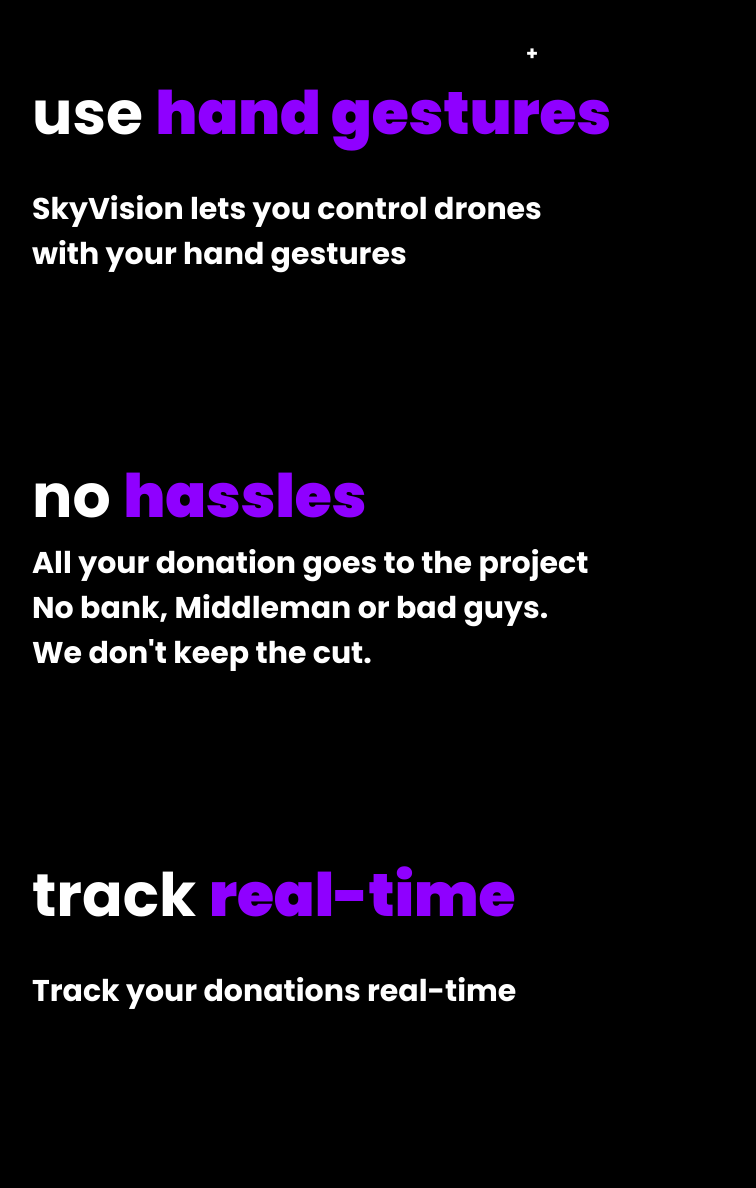
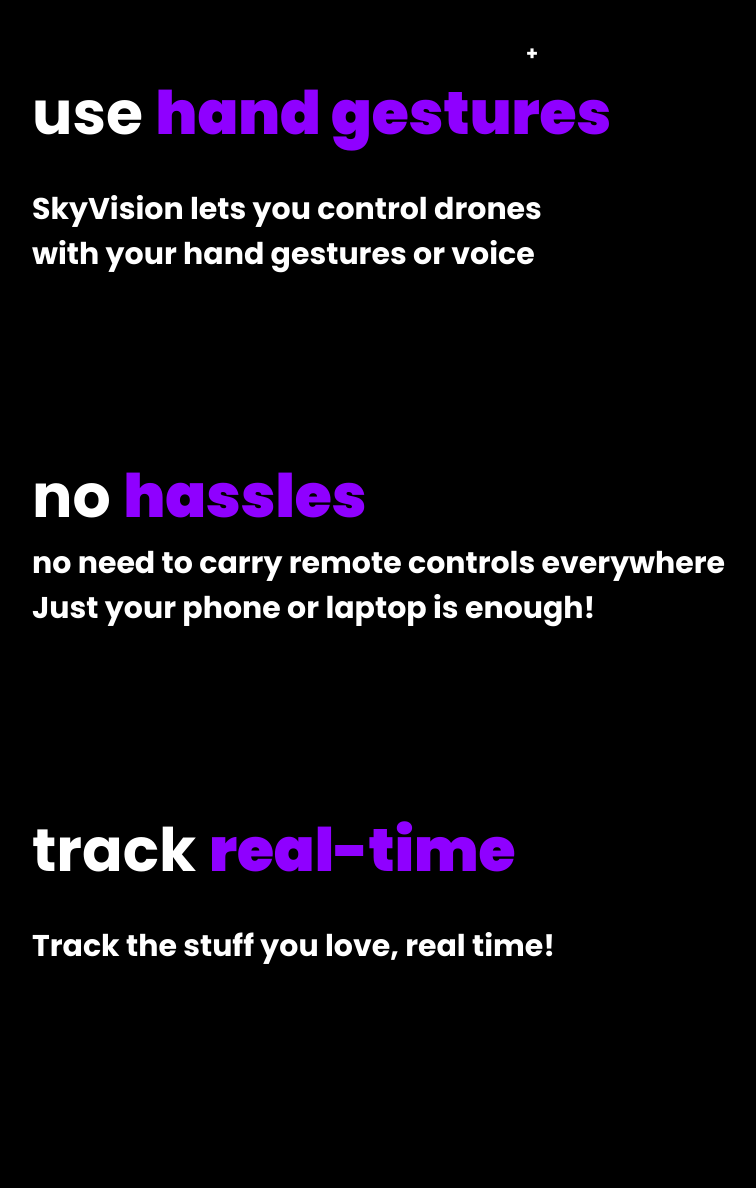
Before and after one commit to VibhinnS/Doraemon, a Flask app: page / in a window 1280 px wide. Shown: the part 861-2049 px from the top of the page, without its empty margins (108-864 px from the left). After the commit the page ends 1825 px from the top, so only its background shows below. Run offline with Flask 3, Linux system fonts and the light colour scheme.

Commit message:
Final Commit

```diff
--- a/templates/index.html
+++ b/templates/index.html
@@ -48,7 +48,7 @@
             <div class="section-heading">+
                 <h1 class="body-heading" style="text-align: left; padding-left: 140px;"><span style="font-weight: 0px; font-family: Poppins, sans-serif;">use </span> <span style="color:#8f00ff; font-family: Poppins, sans-serif; font-weight: bolder;">hand gestures</span></h1>
                 <br>
-                <p class="content" style="text-align: left; padding-left: 140px;">SkyVision lets you control drones <br> with your hand gestures</p>
+                <p class="content" style="text-align: left; padding-left: 140px;">SkyVision lets you control drones <br> with your hand gestures or voice</p>
                 <br>
                 <br>
                 <br>
@@ -56,8 +56,8 @@
                 <br>
                 <br>
                 <h1 class="body-heading" style="text-align: left; padding-left: 140px;"><span style="font-weight: 0px; font-family: Poppins, sans-serif;">no </span><span style="color:#8f00ff; font-family: Poppins, sans-serif; font-weight: bolder;">hassles</span></h1>
-                <p class="content" style="text-align: left; padding-left: 140px;">All your donation goes to the project <br>
-                    No bank, Middleman or bad guys. <br>We don't keep the cut.</p>
+                <p class="content" style="text-align: left; padding-left: 140px;">no need to carry remote controls everywhere <br>
+                    Just your phone or laptop is enough!</p>
                 <br>
                 <br>
                 <br>
@@ -66,7 +66,7 @@
                 <br>
                 <h1 class="body-heading" style="text-align: left; padding-left: 140px;"><span style="font-weight: 0px; font-family: Poppins, sans-serif;">track </span><span style="color:#8f00ff; font-family: Poppins, sans-serif; font-weight: bolder;">real-time</span></h1>
                 <br>
-                <p class="content" style="text-align: left; padding-left: 140px;">Track your donations real-time</p>
+                <p class="content" style="text-align: left; padding-left: 140px;">Track the stuff you love, real time!</p>
                 <br>
                 <br>
                 <br>
```
